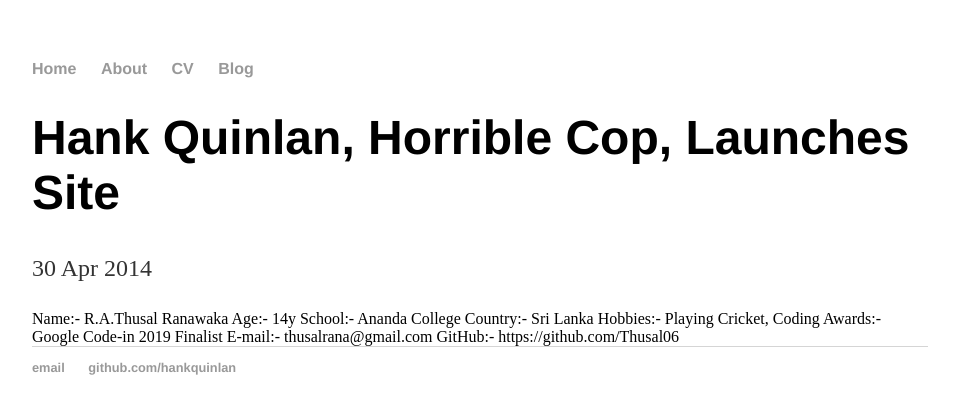
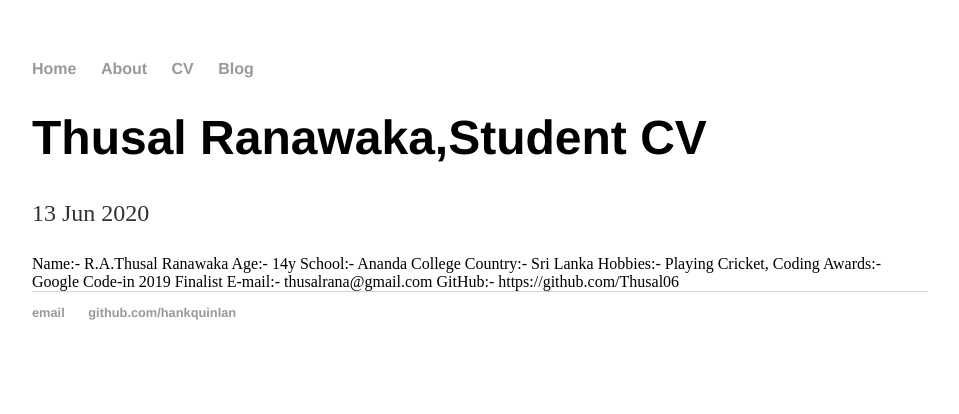
Before and after one commit to Thusal06/Old-Website, a Jekyll site: the page built from cv/index.html, in a window 1280 px wide. Shown: the top 414 px of the page, without its empty margins (160-1119 px from the left). Built offline with Jekyll 4.4.1, drawn with Linux system fonts in a browser that asks for light colours.

Commit message:
Update index.html

```diff
--- a/cv/index.html
+++ b/cv/index.html
@@ -1,7 +1,7 @@
 ---
 layout: post
-title: "Hank Quinlan, Horrible Cop, Launches Site"
-date: 2014-04-30
+title: "Thusal Ranawaka,Student CV"
+date: 2020-06-13
 ---
 
 Name:- R.A.Thusal Ranawaka
```
